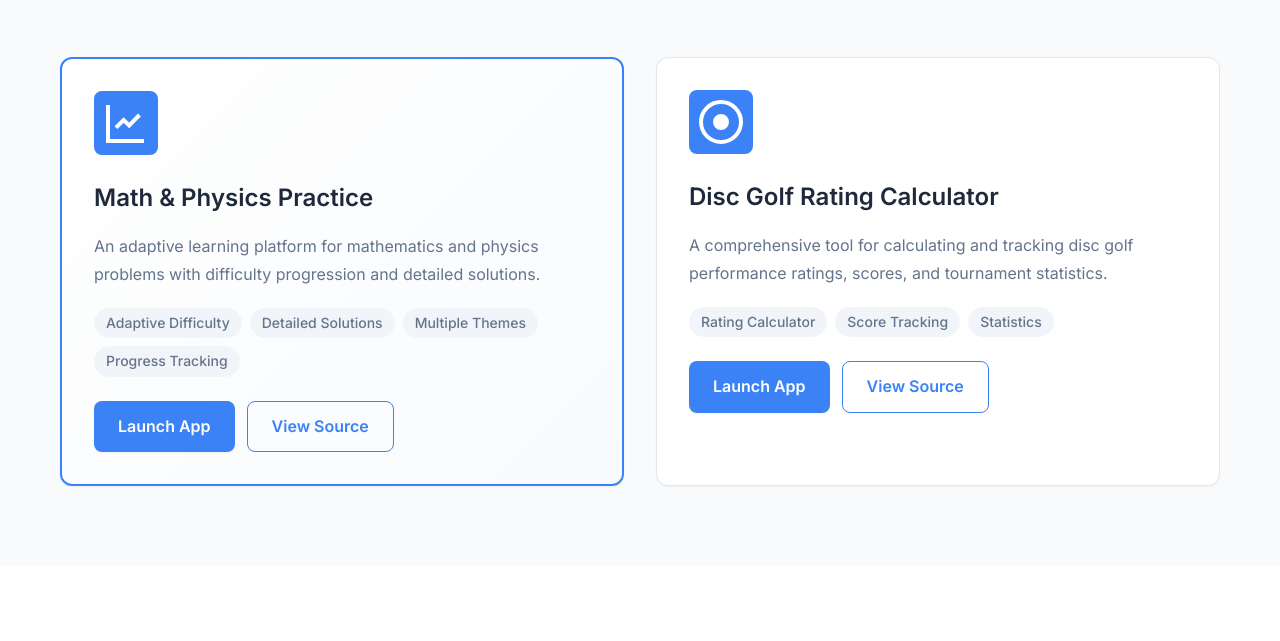
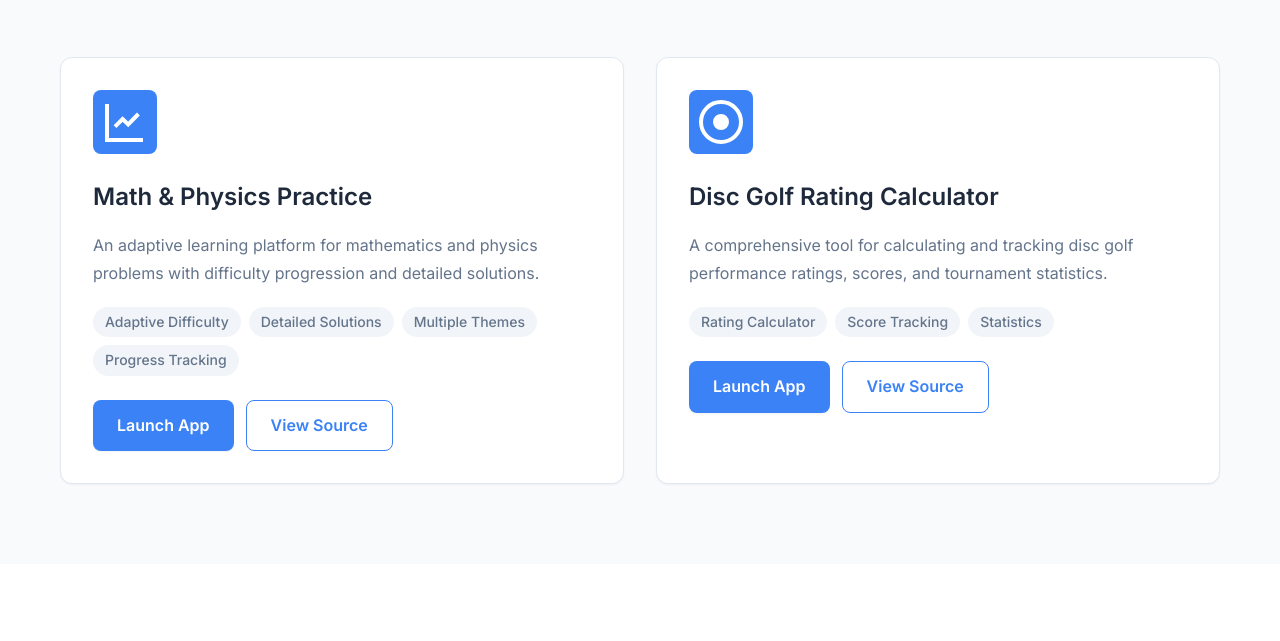
Before and after one commit to drewrogers123/drewrogers123.github.io, a plain HTML site: page index.html in a window 1280 px wide. Shown: the part 593-1234 px from the top of the page. Drawn offline with Linux system fonts and the light colour scheme.

Commit message:
Remove featured styling from Math & Physics Practice card
- Remove 'featured' class from project card to match Disc Golf Calculator style
- Both project cards now have consistent styling without blue border

```diff
--- a/index.html
+++ b/index.html
@@ -39,7 +39,7 @@
             <div class="container">
                 <h2>Featured Projects</h2>
                 <div class="projects-grid">
-                    <div class="project-card featured">
+                    <div class="project-card">
                         <div class="project-icon">
                             <svg width="48" height="48" viewBox="0 0 24 24" fill="none" stroke="currentColor" stroke-width="2">
                                 <path d="M3 3v18h18"/>
```
